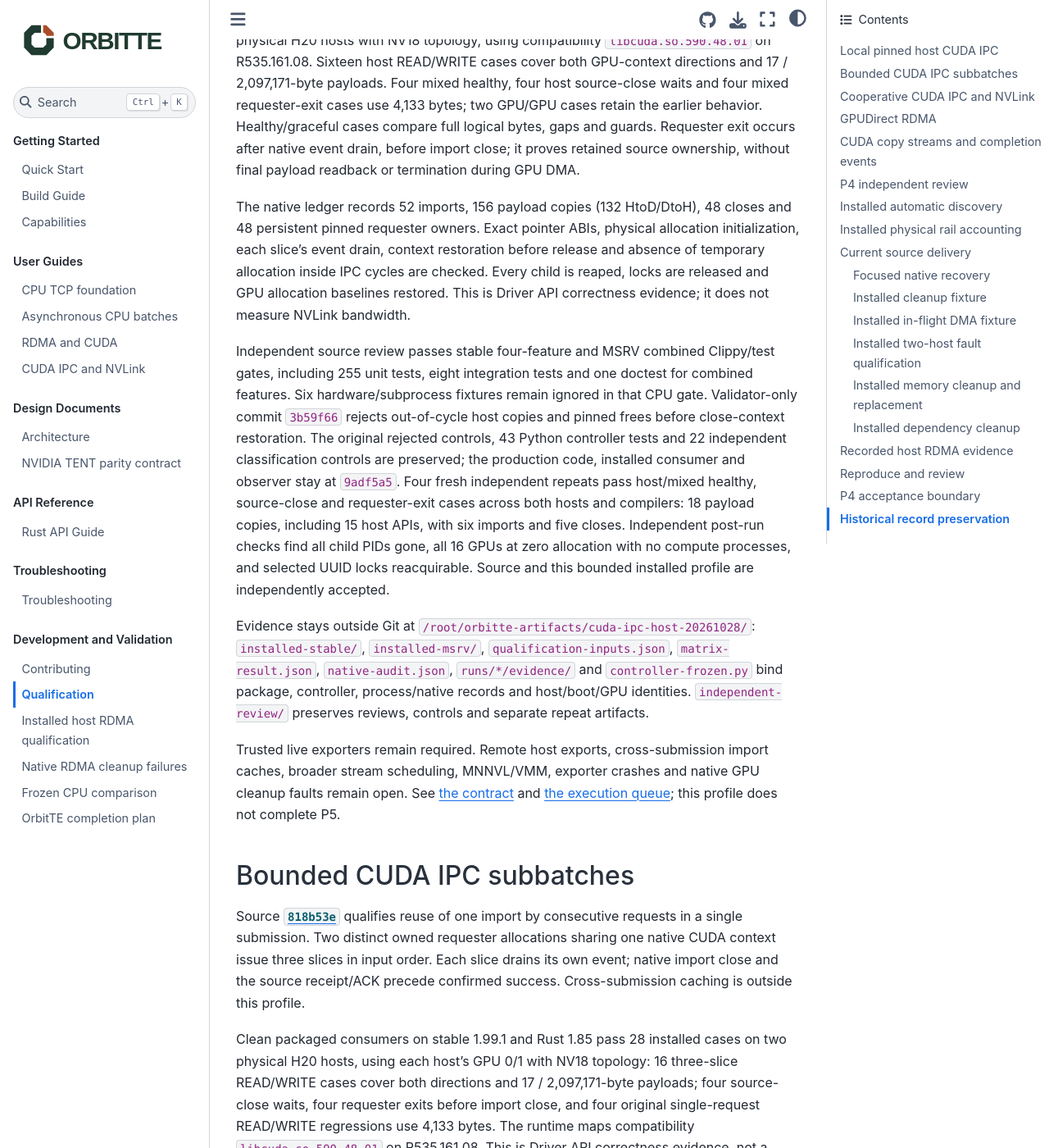
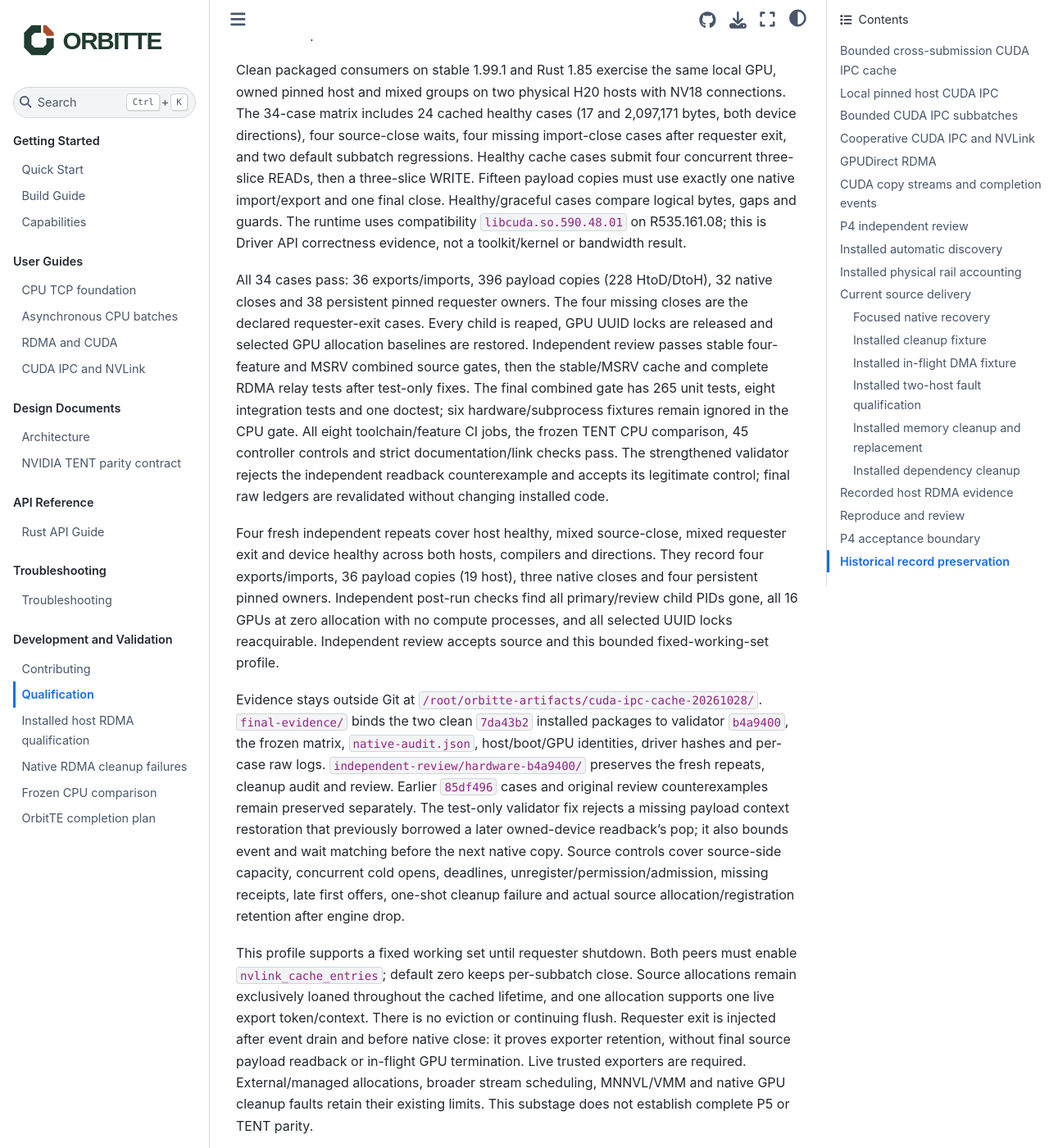
Before and after one commit to OrbitInfra/OrbitTE, a Sphinx documentation site: the page built from docs/qualification.md, in a window 1280 px wide and 1400 px high, scrolled down 945 px. Shown: the whole window at 82% size. Built offline with Sphinx 7.4.7 and the Sphinx Book theme 1.1.4, drawn with Linux system fonts in a browser that asks for light colours; some of the changed text lies outside the part shown.

Commit message:
docs(cuda): record accepted bounded IPC cache profile

```diff
--- a/docs/qualification.md
+++ b/docs/qualification.md
@@ -15,8 +15,8 @@ A build or CPU fixture does not qualify DMA, a new fabric, GPU direct transfer
 or performance. Earlier hardware results retain their original revisions and
 do not automatically qualify subsequent changes.
 
-The latest installed delivery qualifies [local pinned host IPC](#local-pinned-host-cuda-ipc),
-building on bounded [subbatches](#bounded-cuda-ipc-subbatches) and the cooperative
+The latest installed delivery covers the [bounded cross-submission cache](#bounded-cross-submission-cuda-ipc-cache),
+building on [local pinned host IPC](#local-pinned-host-cuda-ipc), bounded [subbatches](#bounded-cuda-ipc-subbatches) and the cooperative
 [GPU IPC](#cooperative-cuda-ipc-and-nvlink) profile
 below. The bounded [GPUDirect RDMA](#gpudirect-rdma) profile retains its
 explicit host-wide context inventory limit. Earlier host
@@ -25,6 +25,71 @@ explicit host-wide context inventory limit. Earlier host
 artifacts and acceptance boundaries.
 The production host RDMA implementation is complete; physical/fabric
 qualification and complete acceptance remain in the existing P4 queue.
+
+## Bounded cross-submission CUDA IPC cache
+
+Source [`7da43b2`](https://github.com/OrbitInfra/OrbitTE/commit/7da43b21db8fbee69018830228deaab3f5f13206)
+adds opt-in transport-owned imports across submissions. Concurrent first users
+share one bounded entry; each reuse rechecks source authority. A separate export
+owner holds the actual registration, whole allocation and physical charge until
+native import close and its source receipt. Completed local requester owners are
+released after each operation's event drain and context restoration.
+
+Clean packaged consumers on stable 1.99.1 and Rust 1.85 exercise the same local
+GPU, owned pinned host and mixed groups on two physical H20 hosts with NV18
+connections. The 34-case matrix includes 24 cached healthy cases (17 and
+2,097,171 bytes, both device directions), four source-close waits, four missing
+import-close cases after requester exit, and two default subbatch regressions.
+Healthy cache cases submit four concurrent three-slice READs, then a three-slice
+WRITE. Fifteen payload copies must use exactly one native import/export and one
+final close. Healthy/graceful cases compare logical bytes, gaps and guards.
+The runtime uses compatibility `libcuda.so.590.48.01` on R535.161.08; this is
+Driver API correctness evidence, not a toolkit/kernel or bandwidth result.
+
+All 34 cases pass: 36 exports/imports, 396 payload copies (228 HtoD/DtoH),
+32 native closes and 38 persistent pinned requester owners. The four missing
+closes are the declared requester-exit cases. Every child is reaped, GPU UUID
+locks are released and selected GPU allocation baselines are restored.
+Independent review passes stable four-feature and MSRV combined source gates,
+then the stable/MSRV cache and complete RDMA relay tests after test-only fixes.
+The final combined gate has 265 unit tests, eight integration tests and one
+doctest; six hardware/subprocess fixtures remain ignored in the CPU gate.
+All eight toolchain/feature CI jobs, the frozen TENT CPU comparison, 45 controller
+controls and strict documentation/link checks pass. The strengthened validator
+rejects the independent readback counterexample and accepts its legitimate
+control; final raw ledgers are revalidated without changing installed code.
+
+Four fresh independent repeats cover host healthy, mixed source-close, mixed
+requester exit and device healthy across both hosts, compilers and directions.
+They record four exports/imports, 36 payload copies (19 host), three native
+closes and four persistent pinned owners. Independent post-run checks find all
+primary/review child PIDs gone, all 16 GPUs at zero allocation with no compute
+processes, and all selected UUID locks reacquirable. Independent review accepts
+source and this bounded fixed-working-set profile.
+
+Evidence stays outside Git at
+`/root/orbitte-artifacts/cuda-ipc-cache-20261028/`. `final-evidence/` binds
+the two clean `7da43b2` installed packages to validator `b4a9400`, the frozen
+matrix, `native-audit.json`, host/boot/GPU identities, driver hashes and per-case
+raw logs. `independent-review/hardware-b4a9400/` preserves the fresh repeats,
+cleanup audit and review. Earlier
+`85df496` cases and original review counterexamples remain preserved separately.
+The test-only validator fix rejects a missing payload context restoration that
+previously borrowed a later owned-device readback's pop; it also bounds event
+and wait matching before the next native copy. Source controls cover source-side
+capacity, concurrent cold opens, deadlines, unregister/permission/admission,
+missing receipts, late first offers, one-shot cleanup failure and actual source
+allocation/registration retention after engine drop.
+
+This profile supports a fixed working set until requester shutdown. Both peers
+must enable `nvlink_cache_entries`; default zero keeps per-subbatch close. Source
+allocations remain exclusively loaned throughout the cached lifetime, and one
+allocation supports one live export token/context. There is no eviction or
+continuing flush. Requester exit is injected after event drain and before native
+close: it proves exporter retention, without final source payload readback or
+in-flight GPU termination. Live trusted exporters are required. External/managed allocations,
+broader stream scheduling, MNNVL/VMM and native GPU cleanup faults retain their
+existing limits. This substage does not establish complete P5 or TENT parity.
 
 ## Local pinned host CUDA IPC
 
@@ -72,9 +137,9 @@ Evidence stays outside Git at `/root/orbitte-artifacts/cuda-ipc-host-20261028/`:
 controller, process/native records and host/boot/GPU identities.
 `independent-review/` preserves reviews, controls and separate repeat artifacts.
 
-Trusted live exporters remain required. Remote host exports, cross-submission
-import caches, broader stream scheduling, MNNVL/VMM, exporter crashes and native
-GPU cleanup faults remain open. See [the contract](cuda-ipc.md) and
+Trusted live exporters remain required. Cross-submission caching has a separate
+profile above. Remote host exports, broader stream scheduling, MNNVL/VMM,
+exporter crashes and native GPU cleanup faults remain open. See [the contract](cuda-ipc.md) and
 [the execution queue](completion-plan.md); this profile does not complete P5.
 
 ## Bounded CUDA IPC subbatches
```
Also changed, not shown: README.md (+5 -3 lines), docs/architecture.md (+3 -3 lines), docs/capabilities.md (+3 -2 lines), docs/completion-plan.md (+11 -5 lines), docs/cuda-ipc.md (+3 -0 lines).
